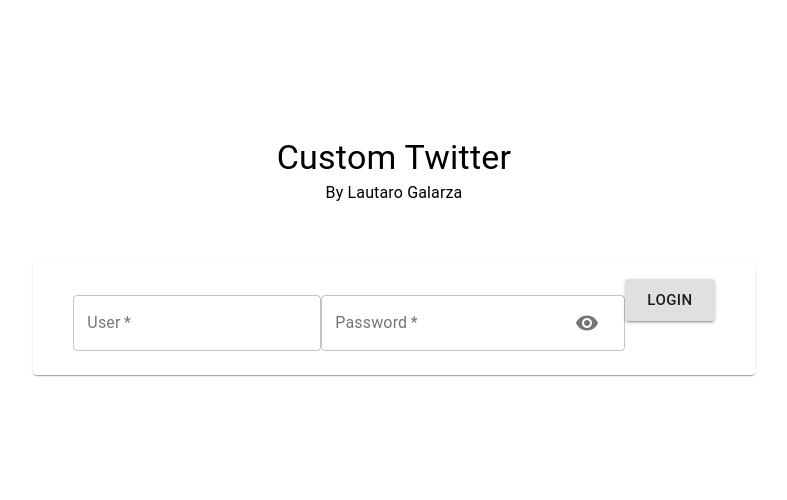
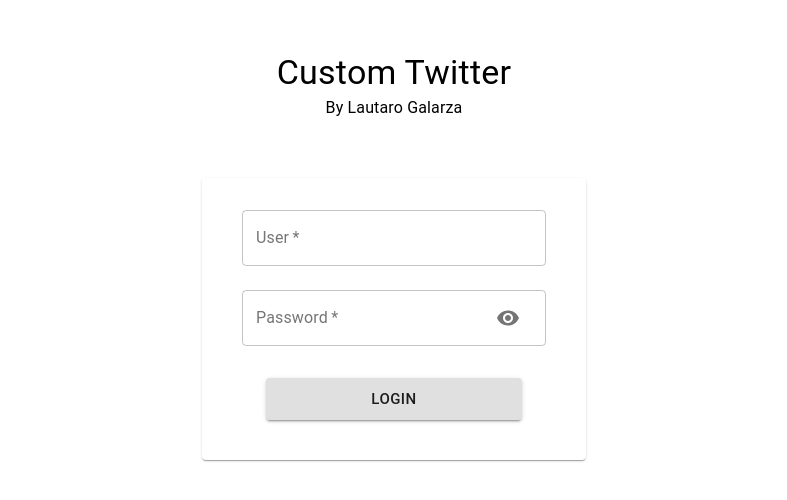
Before and after one commit to lihuelg/demo-twitter, a React (Create React App) app: page / in a window 1280 px wide. Shown: the part 116-616 px from the top of the page, without its empty margins (246-1033 px from the left). Built offline with nearby package versions, Linux system fonts and the light colour scheme.

Commit message:
Connect Auth with redux

```diff
--- a/src/auth/components/Auth.js
+++ b/src/auth/components/Auth.js
@@ -8,6 +8,8 @@
   Typography,
   Grid,
   IconButton,
+  CircularProgress,
+  Snackbar,
 } from '@material-ui/core';
 import { Visibility, VisibilityOff } from '@material-ui/icons';
 
@@ -17,13 +19,28 @@
     height: '100%'
   },
   paper: {
+    display: 'flex',
+    flexDirection: 'column',
     padding: spacing(2, 5),
+  },
+  login: {
+    margin: spacing(3)
   }
 });
 
 class Auth extends Component {
+  constructor() {
+    super();
+
+    this.state = {
+      username: '',
+      password: '',
+      passwordVisible: false,
+    };
+  }
   render() {
-    const { classes } = this.props;
+    const { classes, authenticate, isFetching, error, isValid } = this.props;
+    const { username, password, passwordVisible } = this.state;
 
     return (
       <Grid
@@ -46,24 +63,39 @@
               label="User"
               margin="normal"
               variant="outlined"
+              value={username}
+              onChange={({ target: { value: username } }) => this.setState({ username })}
             />
             <TextField
               required
-              type="password"
+              type={passwordVisible ? 'text' : 'password'}
               label="Password"
               margin="normal"
               variant="outlined"
+              value={password}
+              onChange={({ target: { value: password } }) => this.setState({ password })}
               InputProps={{
                 endAdornment: (
                   <InputAdornment position="end">
-                    <IconButton aria-label="Toggle password visibility" onClick={()=>{}}>
-                      {true ? <Visibility /> : <VisibilityOff />}
+                    <IconButton aria-label="Toggle password visibility" onClick={() => this.setState(state => ({ passwordVisible: !state.passwordVisible }))}>
+                      {!passwordVisible ? <Visibility /> : <VisibilityOff />}
                     </IconButton>
                   </InputAdornment>
                 )
               }}
             />
-            <Button variant="contained" size="large">Login</Button>
+            <Button
+              className={classes.login}
+              variant="contained"
+              size="large"
+              onClick={() => authenticate(username, password)}
+            >
+              {isFetching ? <CircularProgress/> : 'Login'}
+            </Button>
+            <Snackbar
+              open={!isValid && error}
+              message={error}
+            />
           </Paper>
         </Grid>
       </Grid>
--- a/src/auth/containers/Auth.js
+++ b/src/auth/containers/Auth.js
@@ -1,12 +1,13 @@
 import { connect } from 'react-redux';
+import { requestAuth } from '../actions';
 import Auth from '../components/Auth';
 
-const mapStateToProps = state => {
+const mapStateToProps = ({ authReducer }) => ({
+  ...authReducer
+});
 
-};
-
-const mapDispatchToProps = {
-
-};
+const mapDispatchToProps = dispatch => ({
+  authenticate: (username, password) => dispatch(requestAuth(username, password))
+});
 
 export default connect(mapStateToProps, mapDispatchToProps)(Auth);
```
